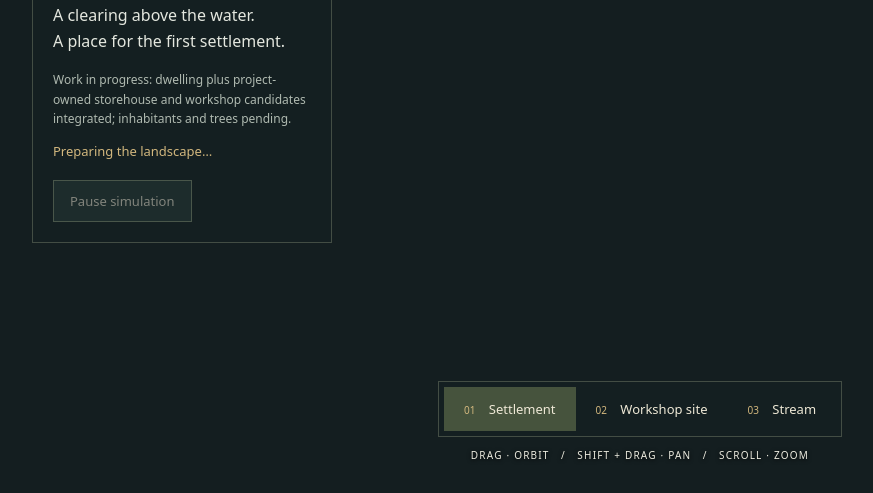
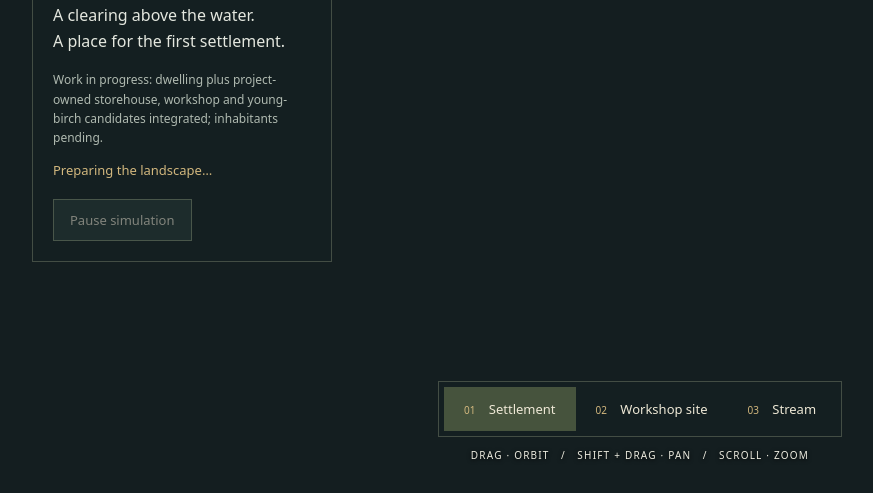
Before and after one commit to rostakr/-Bohemia-age-of-tribes., a website built with Vite: page index.html in a window 1280 px wide. Shown: the part 307-800 px from the top of the page, without its empty margins (0-873 px from the left). Built offline with nearby package versions, Linux system fonts and the light colour scheme; what playcanvas would draw is missing.

Commit message:
ui: reflect young birch candidate integration

```diff
--- a/index.html
+++ b/index.html
@@ -15,7 +15,7 @@
         <p class="eyebrow">Environment study · 01</p>
         <h2 id="phase-title">The Stream Valley</h2>
         <p>A clearing above the water.<br>A place for the first settlement.</p>
-        <p class="muted">Work in progress: dwelling plus project-owned storehouse and workshop candidates integrated; inhabitants and trees pending.</p>
+        <p class="muted">Work in progress: dwelling plus project-owned storehouse, workshop and young-birch candidates integrated; inhabitants pending.</p>
         <p id="status" role="status">Preparing the landscape…</p>
         <button id="pause" type="button" aria-pressed="false" disabled>Pause simulation</button>
       </section>
```
